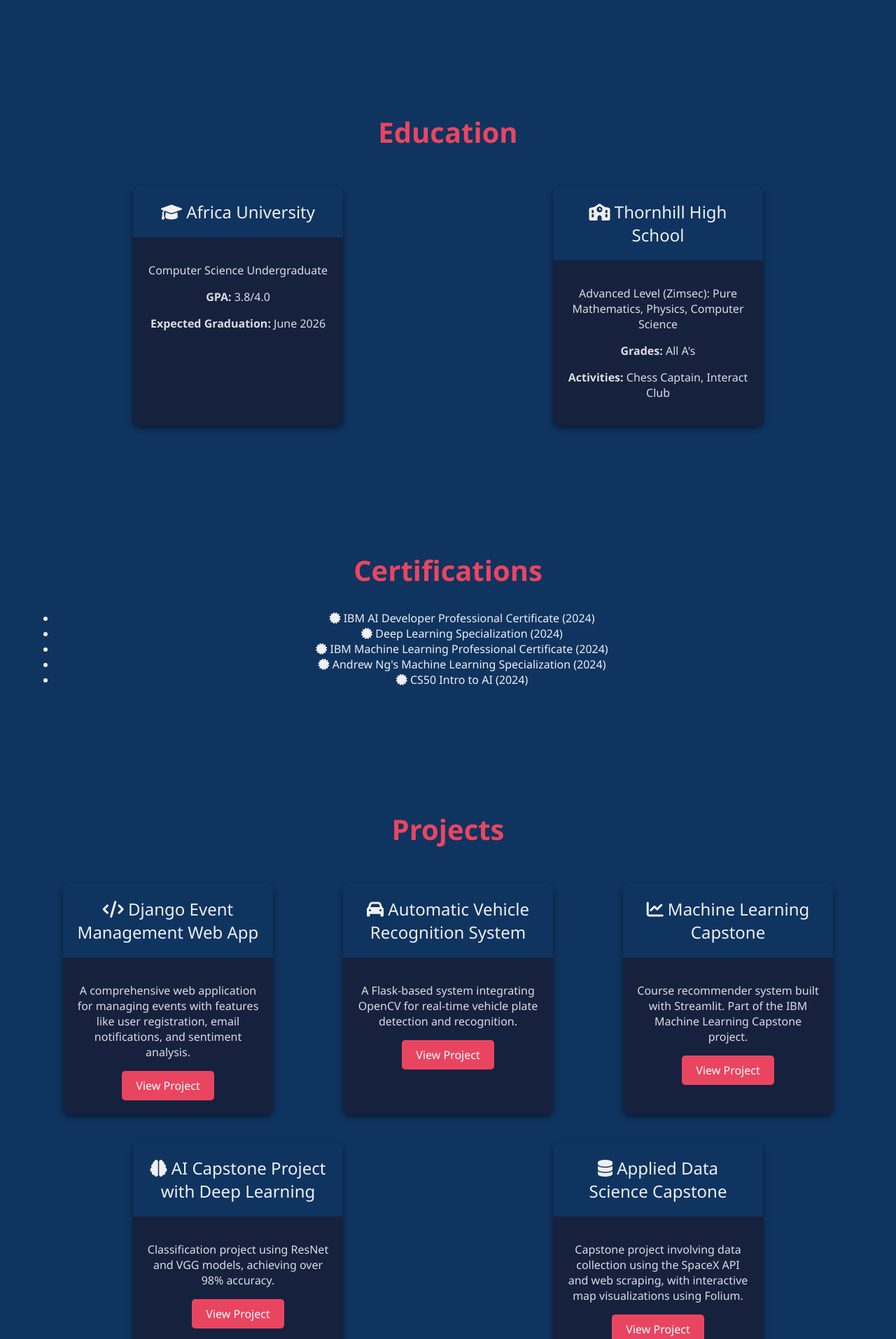
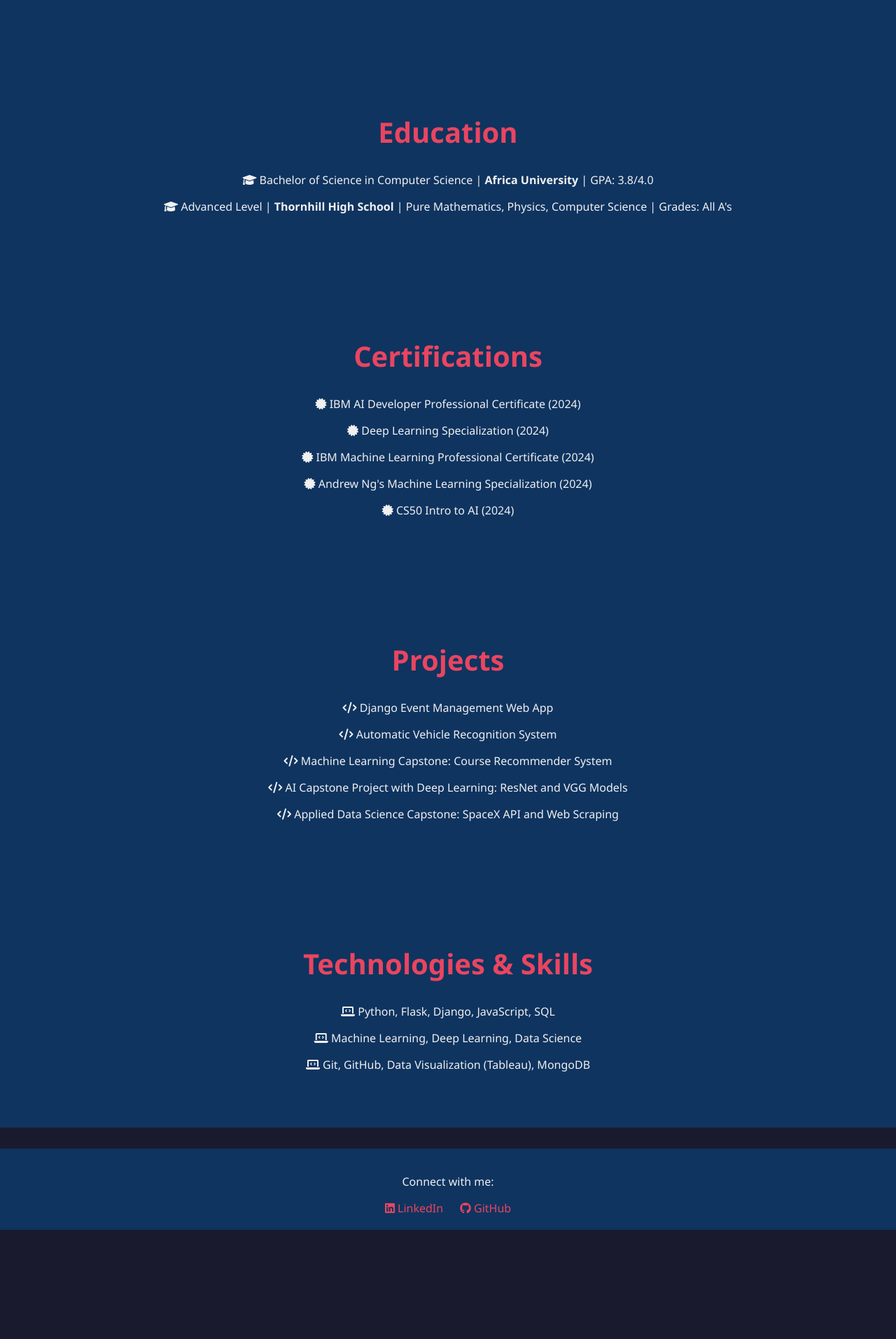
Before and after one commit to NyashaEysenck/NyashaEysenck.github.io, a Jekyll site: the page index.html, which Jekyll copies as it is, in a window 1280 px wide. Shown: the part 796-2709 px from the top of the page at 70% size. Built offline with Jekyll 4.4.1, drawn with Linux system fonts in a browser that asks for light colours; after the commit the page ends 2553 px from its top, so only the background shows below that; some of the changed text lies outside the part shown.

Commit message:
Update index.html

```diff
--- a/index.html
+++ b/index.html
@@ -90,57 +90,6 @@
             padding: 0 20px;
         }
 
-        .row {
-            display: flex;
-            flex-wrap: wrap;
-            justify-content: space-around;
-        }
-
-        .card {
-            background: #16213e;
-            border-radius: 10px;
-            box-shadow: 0 4px 10px rgba(0, 0, 0, 0.5);
-            width: 300px;
-            margin: 20px;
-            transition: transform 0.3s ease, box-shadow 0.3s ease;
-        }
-
-        .card:hover {
-            transform: translateY(-10px);
-            box-shadow: 0 8px 20px rgba(0, 0, 0, 0.7);
-        }
-
-        .card-header {
-            background: #0f3460;
-            color: #f0f0f0;
-            padding: 20px;
-            border-radius: 10px 10px 0 0;
-            font-size: 1.5rem;
-        }
-
-        .card-body {
-            padding: 20px;
-            font-size: 1rem;
-            color: #dcdde1;
-        }
-
-        .btn-primary {
-            background-color: #e94560;
-            border: none;
-            color: white;
-            padding: 10px 20px;
-            text-align: center;
-            text-decoration: none;
-            display: inline-block;
-            font-size: 1rem;
-            border-radius: 5px;
-            transition: background-color 0.3s ease;
-        }
-
-        .btn-primary:hover {
-            background-color: #9a2f3c;
-        }
-
         footer {
             background-color: #0f3460;
             color: #f0f0f0;
@@ -191,29 +140,8 @@
 <section id="education">
     <div class="container">
         <h2>Education</h2>
-        <div class="row">
-            <div class="card">
-                <div class="card-header">
-                    <i class="fas fa-graduation-cap"></i> Africa University
-                </div>
-                <div class="card-body">
-                    <p>Computer Science Undergraduate</p>
-                    <p><strong>GPA:</strong> 3.8/4.0</p>
-                    <p><strong>Expected Graduation:</strong> June 2026</p>
-                </div>
-            </div>
-
-            <div class="card">
-                <div class="card-header">
-                    <i class="fas fa-school"></i> Thornhill High School
-                </div>
-                <div class="card-body">
-                    <p>Advanced Level (Zimsec): Pure Mathematics, Physics, Computer Science</p>
-                    <p><strong>Grades:</strong> All A's</p>
-                    <p><strong>Activities:</strong> Chess Captain, Interact Club</p>
-                </div>
-            </div>
-        </div>
+        <p><i class="fas fa-graduation-cap"></i> Bachelor of Science in Computer Science | <strong>Africa University</strong> | GPA: 3.8/4.0</p>
+        <p><i class="fas fa-graduation-cap"></i> Advanced Level | <strong>Thornhill High School</strong> | Pure Mathematics, Physics, Computer Science | Grades: All A's</p>
     </div>
 </section>
 
@@ -221,13 +149,11 @@
 <section id="certifications">
     <div class="container">
         <h2>Certifications</h2>
-        <ul class="certifications">
-            <li><i class="fas fa-certificate"></i> IBM AI Developer Professional Certificate (2024)</li>
-            <li><i class="fas fa-certificate"></i> Deep Learning Specialization (2024)</li>
-            <li><i class="fas fa-certificate"></i> IBM Machine Learning Professional Certificate (2024)</li>
-            <li><i class="fas fa-certificate"></i> Andrew Ng's Machine Learning Specialization (2024)</li>
-            <li><i class="fas fa-certificate"></i> CS50 Intro to AI (2024)</li>
-        </ul>
+        <p><i class="fas fa-certificate"></i> IBM AI Developer Professional Certificate (2024)</p>
+        <p><i class="fas fa-certificate"></i> Deep Learning Specialization (2024)</p>
+        <p><i class="fas fa-certificate"></i> IBM Machine Learning Professional Certificate (2024)</p>
+        <p><i class="fas fa-certificate"></i> Andrew Ng's Machine Learning Specialization (2024)</p>
+        <p><i class="fas fa-certificate"></i> CS50 Intro to AI (2024)</p>
     </div>
 </section>
 
@@ -235,58 +161,11 @@
 <section id="projects">
     <div class="container">
         <h2>Projects</h2>
-        <div class="row">
-            <!-- Project 1 -->
-            <div class="card">
-                <div class="card-header">
-                    <i class="fas fa-code"></i> Django Event Management Web App
-                </div>
-                <div class="card-body">
-                    <p>A comprehensive web application for managing events with features like user registration, email notifications, and sentiment analysis.</p>
-                    <a href=" " class="btn-primary">View Project</a>
-                </div>
-            </div>
-            <!-- Project 2 -->
-            <div class="card">
-                <div class="card-header">
-                    <i class="fas fa-car"></i> Automatic Vehicle Recognition System
-                </div>
-                <div class="card-body">
-                    <p>A Flask-based system integrating OpenCV for real-time vehicle plate detection and recognition.</p>
-                    <a href=" " class="btn-primary">View Project</a>
-                </div>
-            </div>
-            <!-- Project 3 -->
-            <div class="card">
-                <div class="card-header">
-                    <i class="fas fa-chart-line"></i> Machine Learning Capstone
-                </div>
-                <div class="card-body">
-                    <p>Course recommender system built with Streamlit. Part of the IBM Machine Learning Capstone project.</p>
-                    <a href=" " class="btn-primary">View Project</a>
-                </div>
-            </div>
-            <!-- Project 4 -->
-            <div class="card">
-                <div class="card-header">
-                    <i class="fas fa-brain"></i> AI Capstone Project with Deep Learning
-                </div>
-                <div class="card-body">
-                    <p>Classification project using ResNet and VGG models, achieving over 98% accuracy.</p>
-                    <a href=" " class="btn-primary">View Project</a>
-                </div>
-            </div>
-            <!-- Project 5 -->
-            <div class="card">
-                <div class="card-header">
-                    <i class="fas fa-database"></i> Applied Data Science Capstone
-                </div>
-                <div class="card-body">
-                    <p>Capstone project involving data collection using the SpaceX API and web scraping, with interactive map visualizations using Folium.</p>
-                    <a href=" " class="btn-primary">View Project</a>
-                </div>
-            </div>
-        </div>
+        <p><i class="fas fa-code"></i> Django Event Management Web App</p>
+        <p><i class="fas fa-code"></i> Automatic Vehicle Recognition System</p>
+        <p><i class="fas fa-code"></i> Machine Learning Capstone: Course Recommender System</p>
+        <p><i class="fas fa-code"></i> AI Capstone Project with Deep Learning: ResNet and VGG Models</p>
+        <p><i class="fas fa-code"></i> Applied Data Science Capstone: SpaceX API and Web Scraping</p>
     </div>
 </section>
 
@@ -294,13 +173,9 @@
 <section id="skills">
     <div class="container">
         <h2>Technologies & Skills</h2>
-        <p>I have experience with the following technologies:</p>
-        <ul>
-            <li><i class="fas fa-code"></i> Python, JavaScript, Flask, Django</li>
-            <li><i class="fas fa-database"></i> SQL, SQLite</li>
-            <li><i class="fas fa-robot"></i> Machine Learning, Deep Learning</li>
-            <li><i class="fas fa-project-diagram"></i> Data Science, AIs</li>
-        </ul>
+        <p><i class="fas fa-laptop-code"></i> Python, Flask, Django, JavaScript, SQL</p>
+        <p><i class="fas fa-laptop-code"></i> Machine Learning, Deep Learning, Data Science</p>
+        <p><i class="fas fa-laptop-code"></i> Git, GitHub, Data Visualization (Tableau), MongoDB</p>
     </div>
 </section>
 
```
